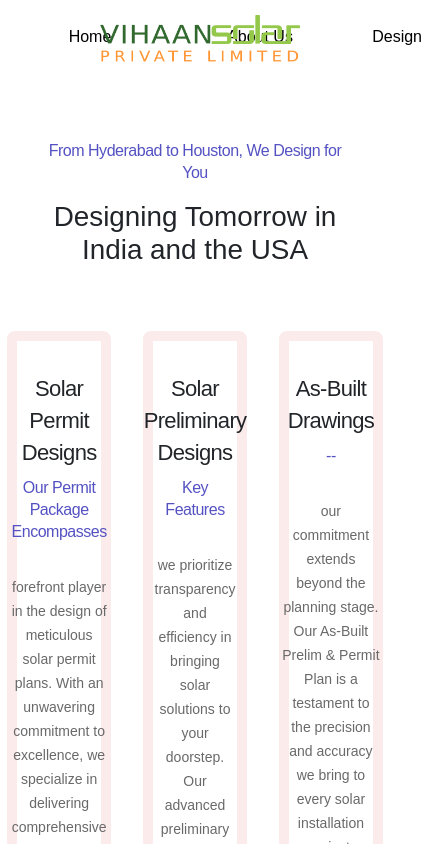
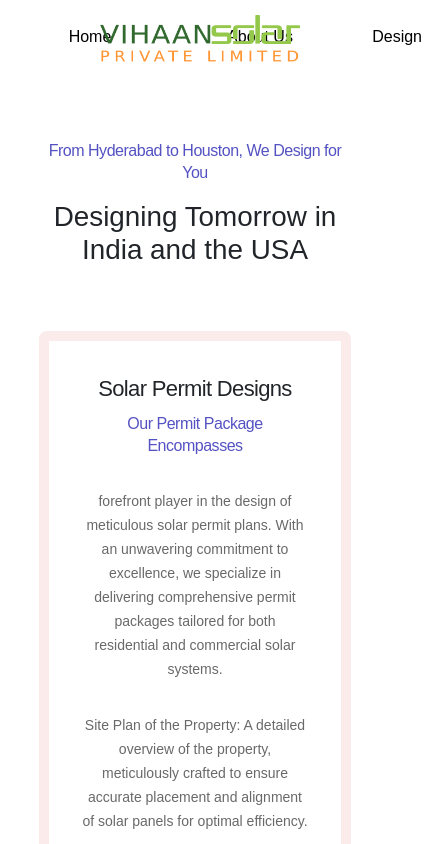
Before and after one commit to saitejag4/vihanSolar, an Angular app: page /designServices in a window 390 px wide. Shown: the top 844 px of the page, 427 px wide, since content can reach past the window. Built offline with nearby package versions, Linux system fonts and the light colour scheme.

Commit message:
design-services media queries

```diff
--- a/src/app/components/design-services/design-services.component.css
+++ b/src/app/components/design-services/design-services.component.css
@@ -147,3 +147,25 @@
     line-height: 1.5;
     margin-top: 100px;
 }
+
+@media screen and (max-width: 475px) {
+    .columns {
+        flex-direction: column;
+    }
+
+    .column-1,
+    .column-2,
+    .column-3 {
+        width: 100%;
+    }
+
+    .our-services-column {
+        flex-direction: column;
+    }
+
+    .our-services-column-1,
+    .our-services-column-2,
+    .our-services-column-3 {
+        width: 100%;
+    }
+}
```
